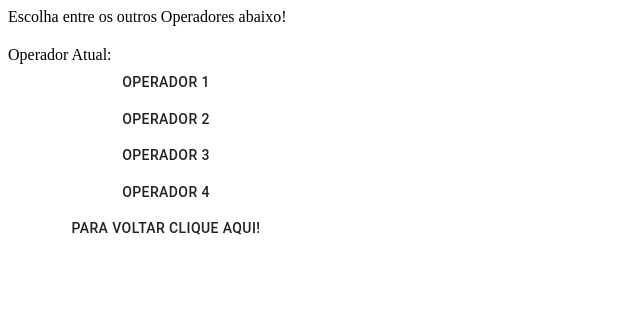
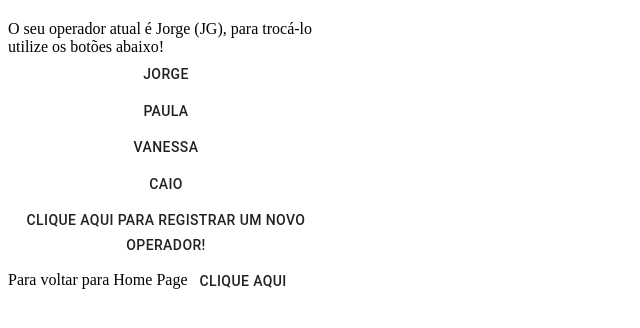
Before and after one commit to pucrs-gcs-2020-1/trabalho1-20201-raphael_group, a React (Create React App) app in the folder livro-caixa/: page /listOperator in a window 1280 px wide. Shown: the top 328 px of the page, without its empty margins (0-640 px from the left). Built offline with nearby package versions, Linux system fonts and the light colour scheme.

Commit message:
fix the createOperator generic

```diff
--- a/livro-caixa/src/pages/CreateOperator/index.js
+++ b/livro-caixa/src/pages/CreateOperator/index.js
@@ -1,32 +1,26 @@
 import React, { Component } from "react";
-import { Link } from "react-router-dom";
 import { Button, Grid, TextField } from "@material-ui/core";
-import { Form, Container } from "./styles";
+import { Container } from "./styles";
 
 class CreateOperator extends Component {
   state = {
-    operator: "Operator 1",
-    init: "OP"
+      operator: "",
+      init: ""
   };
-
 
   render() {
     return (
       <Container>
-        <Grid style={{display:"flex", flexDirection:"row", justifyContent:"flex-start", marginTop:"30px"}}>
-          <label>
-            Nome:
-            <input type="text" name="name" onChange={(value => this.setState({operator:value}))}/>
-          </label>
-          <label style={{marginLeft:"30px"}}>
-            Iniciais:
-            <input type="text" name="iniciais" onChange={(value => this.setState({operator:value}))}/>
-          </label>
-          <input type="submit" value="Confirmar" onClick={() => window.location.href="/ListOperator"}/>
+        <Grid style={{ display: "flex", flexDirection: "column", justifyContent: "center", marginTop: 20 }}>
+          <Grid item md={3} style={{ display: "flex", flexDirection: "column", justifyContent: "center" }}>
+            <text style={{marginBottom:20}}> Digite as informações requeridas</text>
+             <TextField variant="outlined" label= "Nome " onChange={(value) => this.setState({operator:value})} style={{marginBottom:20}}/>
+             <TextField variant="outlined" label= "Iniciais " onChange={(value) => this.setState({init: value})} />
+             <Button onClick={() => window.location.href="/"}> Confirmar dados!</Button>
+          </Grid>
         </Grid>
       </Container>
     );
   }
 }
-
 export default CreateOperator;
--- a/livro-caixa/src/pages/ListOperator/index.js
+++ b/livro-caixa/src/pages/ListOperator/index.js
@@ -5,31 +5,33 @@ import { Form, Container } from "./styles";
 
 class ListOperator extends Component {
   state = {
-    operator: "Operator 1",
+    operator: "Jorge",
+    init: "(JG)"
   };
 
   render() {
     return (
       <Container>
-        <text>Escolha entre os outros Operadores abaixo!</text>
-        <Grid style={{display:"flex", flexDirection:"column", justifyContent:"center", marginTop:20}}>
-        <Grid item md={3} style={{display:"flex", flexDirection:"column", justifyContent:"center"}}>
-          <text> Operador Atual: {this.state.user}</text>
-          <Button onClick={() => this.setState({user:"Operator 1"})}>
-              Operador 1
+        <Grid style={{ display: "flex", flexDirection: "column", justifyContent: "center", marginTop: 20 }}>
+          <Grid item md={3} style={{ display: "flex", flexDirection: "column", justifyContent: "center" }}>
+          <text>O seu operador atual é {this.state.operator} {this.state.init}, para trocá-lo utilize os botões abaixo!</text>
+          <Button onClick={() => this.setState({ operator: "Jorge", init: "(JG)" })}>
+              Jorge
           </Button>
-          <Button onClick={() => this.setState({user:"Operator 2"})}>
-              Operador 2
+          <Button onClick={() => this.setState({ operator: "Paula", init: "(PB)" })}>
+              Paula
           </Button>
-          <Button onClick={() => this.setState({user:"Operator 3"})}>
-              Operador 3
+          <Button onClick={() => this.setState({ operator: "Vanessa", init: "(VV)" })}>
+              Vanessa
           </Button>
-          <Button onClick={() => this.setState({user:"Operator 4"})}>
-              Operador 4
+          <Button onClick={() => this.setState({ operator: "Caio", init: "(CL)" })}>
+              Caio
           </Button>
-          <Button onClick={() => window.location.href="/"}>
-              Para voltar clique aqui!
+          <Button onClick={() => window.location.href="/CreateOperator"}>
+              Clique aqui para registrar um novo operador!
           </Button>
+          <text> Para voltar para Home Page <Button onClick={() => window.location.href="/"}>clique aqui</Button>
+          </text>
           </Grid>
         </Grid>
       </Container>
--- a/livro-caixa/src/routes.js
+++ b/livro-caixa/src/routes.js
@@ -25,8 +25,8 @@ const Routes = () => (
     <Switch>
       <Route exact path="/" component={HomePage} />
       <Route path="/signup" component={SignUp} />
-      <Route path="/CreateOperator" component={CreateOperator}/>
-      <Route path="/ListOperator" component={ListOperator}/>
+      <Route path="/createOperator" component={CreateOperator}/>
+      <Route path="/listOperator" component={ListOperator}/>
       <PrivateRoute path="/app" component={() => <h1>App</h1>} />
       <Route path="*" component={() => <h1>Page not found</h1>} />
     </Switch>
```
Also changed, not shown: livro-caixa/src/pages/HomePage/index.js (line endings or trailing spaces), livro-caixa/src/pages/SignUp/index.js (line endings or trailing spaces).
